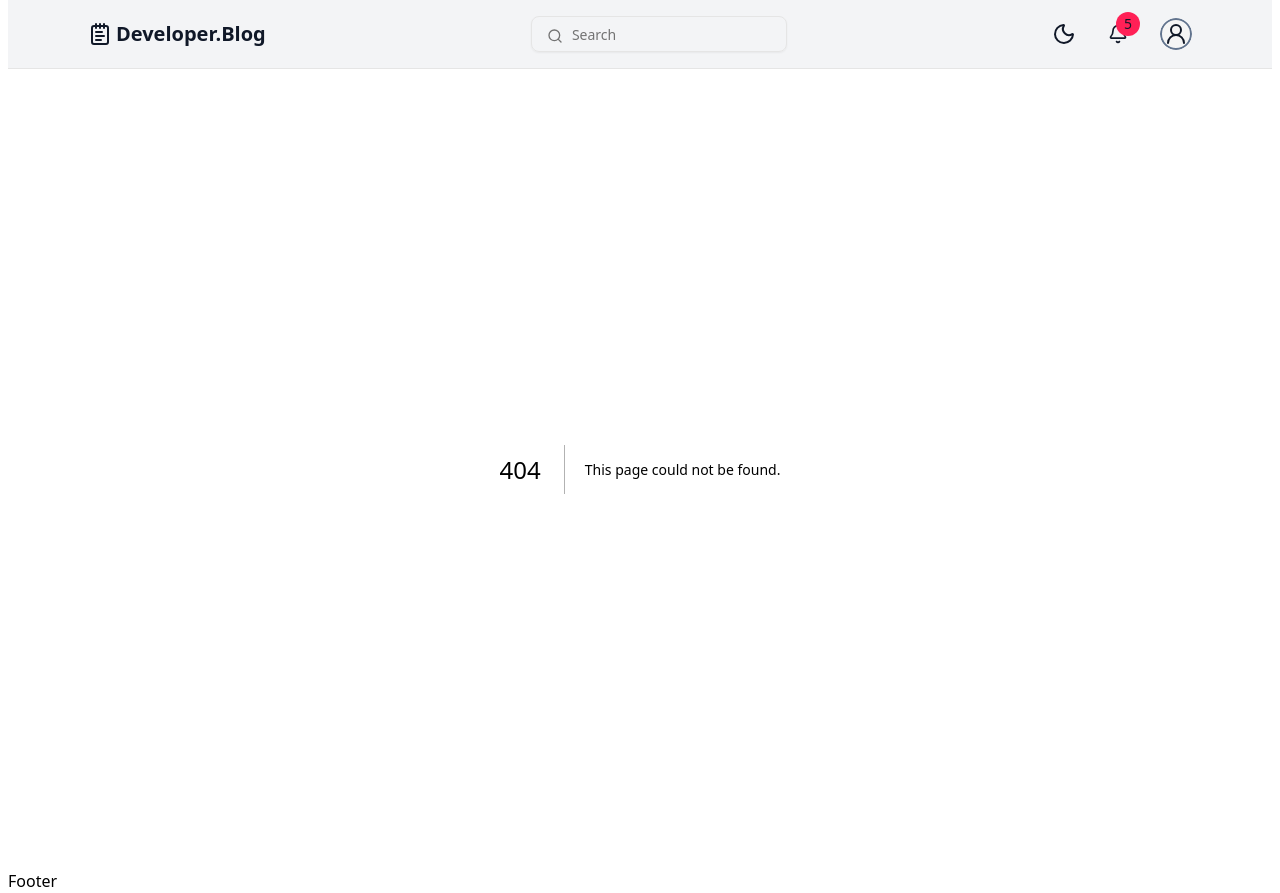
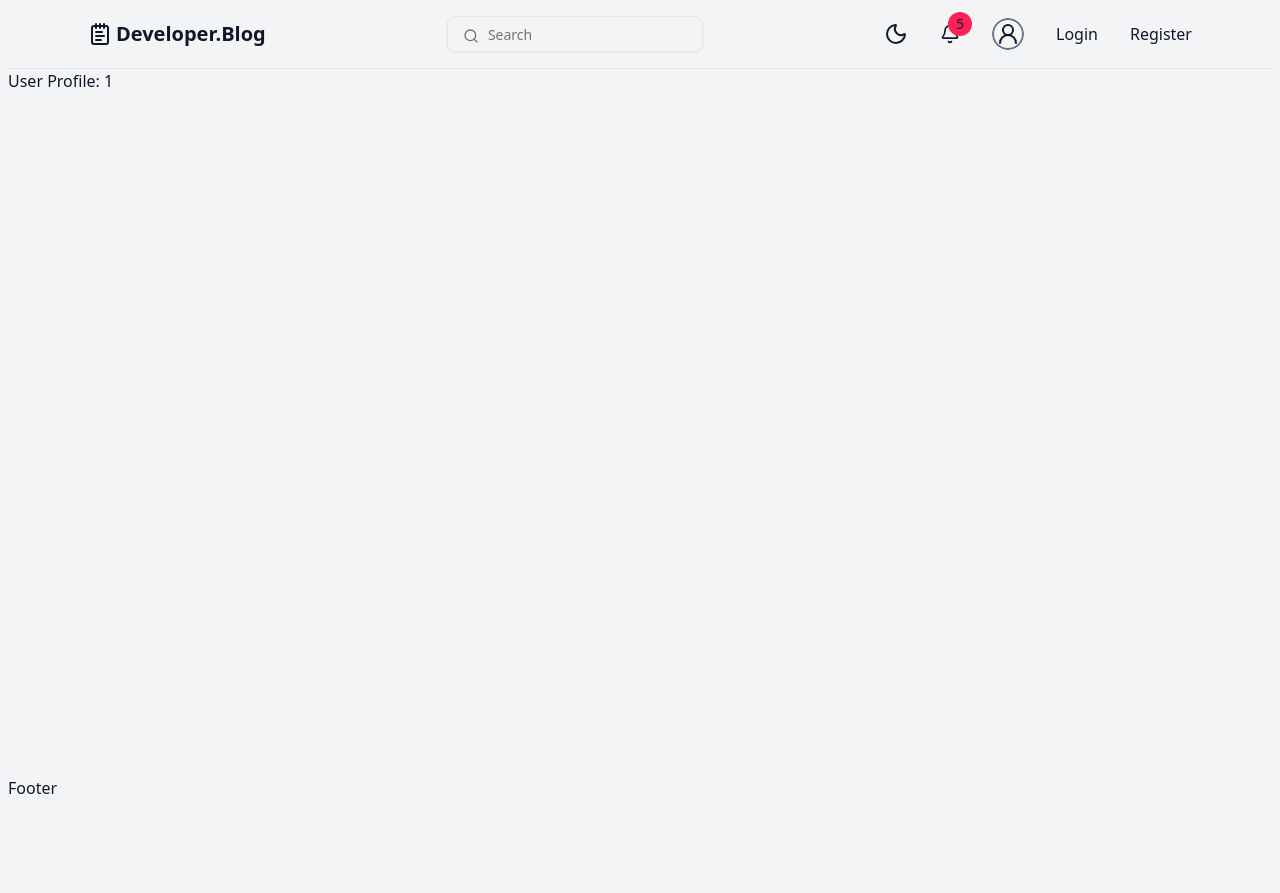
Before and after one commit to Mehar-habib/BLOG-APP-CLONE, a Next.js app: page /user/1 in a window 1280 px wide. Before the commit this address had no page. After the commit the page ends 800 px from the top, so only its background shows below. Built offline with nearby package versions, Linux system fonts and the light colour scheme.

Commit message:
complete pages

```diff
--- /dev/null
+++ b/app/user/[id]/page.tsx
@@ -0,0 +1,8 @@
+export default async function User({
+  params,
+}: {
+  params: Promise<{ id: string }>;
+}) {
+  const { id } = await params;
+  return <>User Profile: {id}</>;
+}
--- a/components/layout/NavBar.tsx
+++ b/components/layout/NavBar.tsx
@@ -5,6 +5,7 @@ import ThemeToggle from "./ThemeToggle";
 import SearchInput from "./SearchInput";
 import Notifications from "./Notifications";
 import UserButton from "./UserButton";
+import Link from "next/link";
 
 export default function NavBar() {
   return (
@@ -20,6 +21,10 @@ export default function NavBar() {
             <ThemeToggle />
             <Notifications />
             <UserButton />
+            <>
+              <Link href="/login">Login</Link>
+              <Link href="/register">Register</Link>
+            </>
           </div>
         </div>
       </Container>
```
